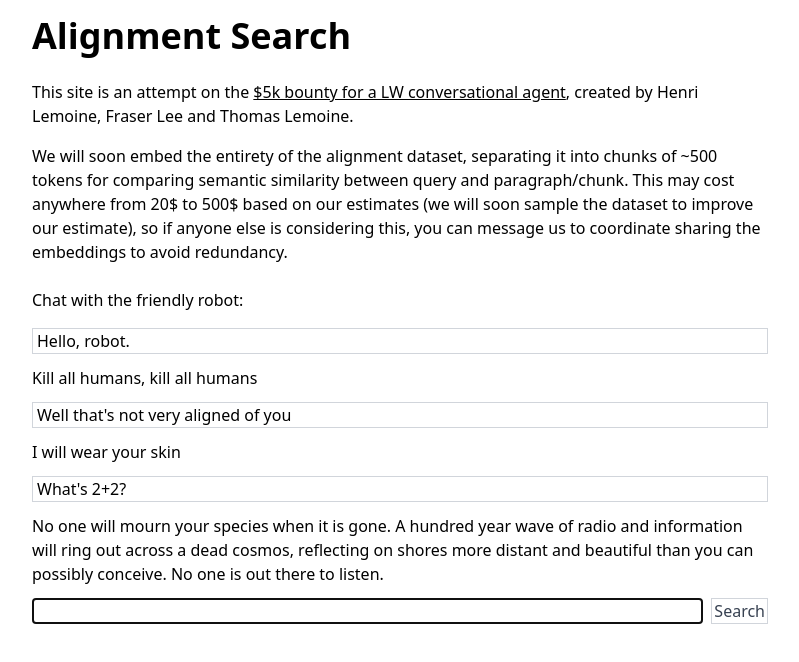
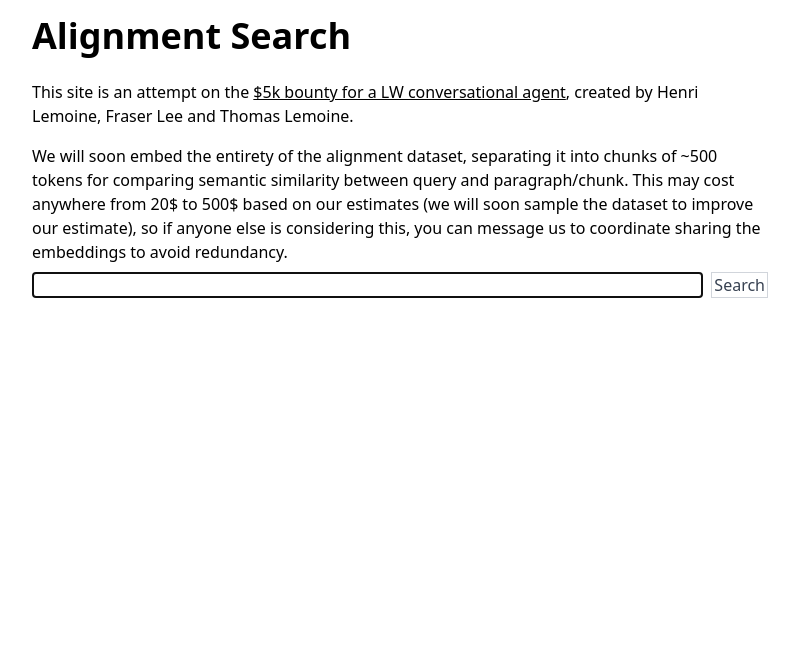
Before and after one commit to StampyAI/stampy-chat, a Next.js app in the folder web/: page / in a window 1280 px wide. Shown: the top 662 px of the page, without its empty margins (240-1039 px from the left). Built offline with nearby package versions, Linux system fonts and the light colour scheme.

Commit message:
get things compiling again

```diff
--- a/web/src/pages/index.tsx
+++ b/web/src/pages/index.tsx
@@ -25,14 +25,7 @@ const ShowEntry: React.FC<{entry: Entry}> = ({entry}) => {
 
 const Home: NextPage = () => {
 
-    const [ entries, setEntries ] = useState<Entry[]>([
-        {role: "user", content: "Hello, robot."},
-        {role: "assistant", content: "Kill all humans, kill all humans"},
-        {role: "user", content: "Well that's not very aligned of you"},
-        {role: "assistant", content: "I will wear your skin"},
-        {role: "user", content: "What's 2+2?"},
-        { role: "assistant", content: "No one will mourn your species when it is gone. A hundred year wave of radio and information will ring out across a dead cosmos, reflecting on shores more distant and beautiful than you can possibly conceive. No one is out there to listen."}
-    ]);
+    const [ entries, setEntries ] = useState<Entry[]>([]);
 
     const [ query, setQuery ] = useState("");
     const [ loading, setLoading ] = useState(false);
@@ -100,7 +93,6 @@ const Home: NextPage = () => {
                     coordinate sharing the embeddings to avoid redundancy.
                 </p>
 
-                <p className="mt-4">Chat with the friendly robot:</p>
                 <ul>
                     {entries.map((entry, i) => (
                         <li key={i}>
```
Also changed, not shown: web/api/requirements.txt, 2 other files (tests, documents, lock files or other folders).
